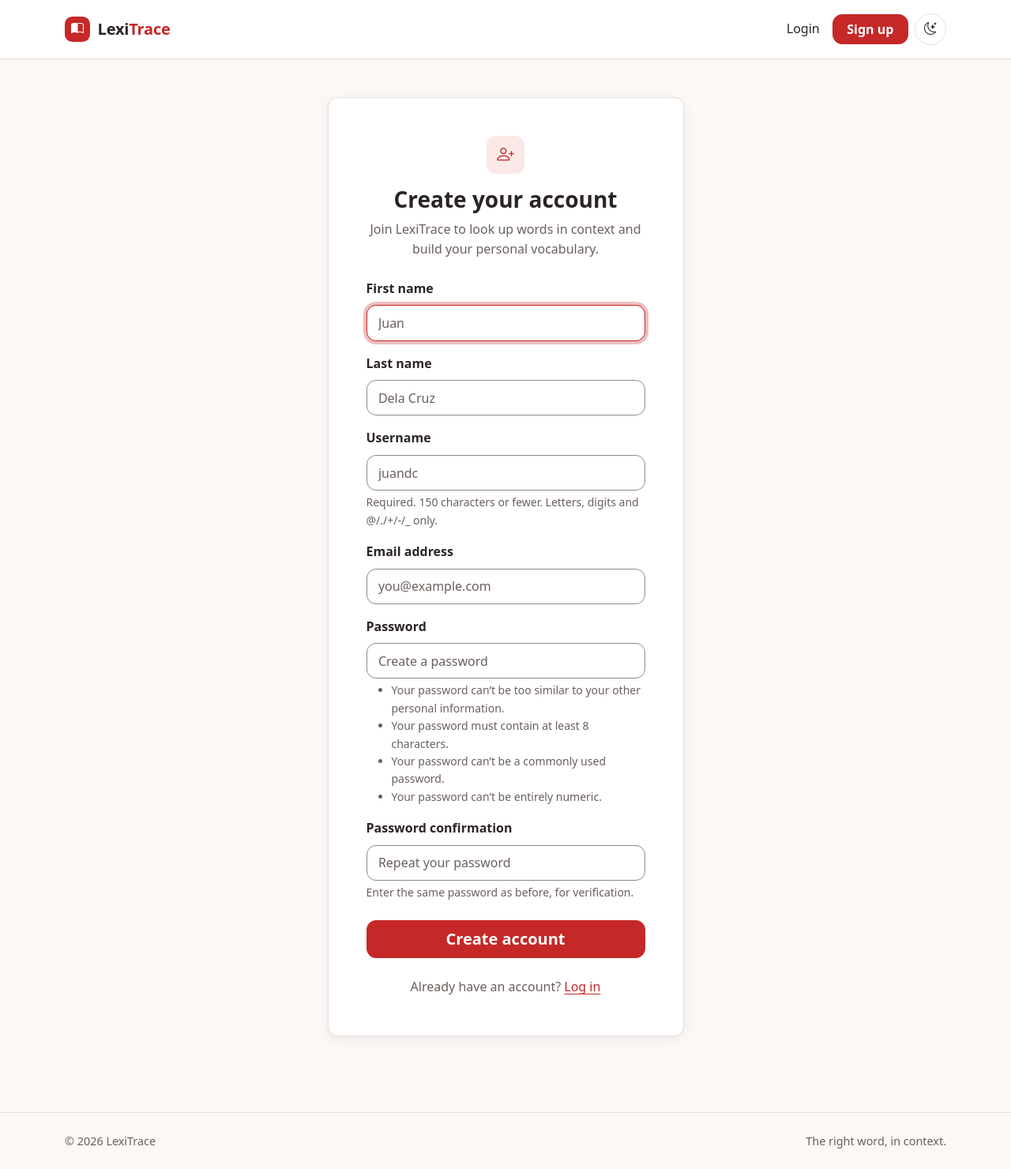
After one commit to Smaons-hub/LexiTrace-Belino-MarcelSimon-G2, a Django app: page /register/ in a window 1280 px wide. The commit adds this page. Shown: the whole page at 79% size. Run offline with Django 5.2, Linux system fonts and the light colour scheme.

Commit message:
feat(accounts): add registration page and wire sign-up links

```diff
--- a/accounts/urls.py
+++ b/accounts/urls.py
@@ -1,9 +1,10 @@
 from django.urls import path
 
-from .views import home
+from .views import home, register
 
 app_name = 'accounts'
 
 urlpatterns = [
     path('', home, name='home'),
+    path('register/', register, name='register'),
 ]
--- a/accounts/views.py
+++ b/accounts/views.py
@@ -1,7 +1,25 @@
-from django.shortcuts import render
+from django.contrib import messages
+from django.shortcuts import redirect, render
+
+from .forms import RegisterForm
 
 # Create your views here.
 
 
 def home(request):
     return render(request, 'accounts/home.html')
+
+
+def register(request):
+    if request.user.is_authenticated:
+        return redirect('accounts:home')
+    if request.method == 'POST':
+        form = RegisterForm(request.POST)
+        if form.is_valid():
+            form.save()
+            messages.success(request, 'Account created successfully. You can now log in.')
+            return redirect('accounts:home')
+        messages.error(request, 'Please correct the errors below.')
+    else:
+        form = RegisterForm()
+    return render(request, 'accounts/register.html', {'form': form})
--- a/templates/accounts/home.html
+++ b/templates/accounts/home.html
@@ -10,7 +10,7 @@
         <h1 class="hero-title mb-3">The right word, <span class="brand-accent">in context.</span></h1>
         <p class="hero-lead mb-4">LexiTrace reads the sentence around a word to give you the definition that actually fits, online, with an offline dictionary ready for when you are not.</p>
         <div class="d-flex flex-wrap gap-2">
-          <a class="btn btn-primary btn-lg" href="#"><i class="bi bi-person-plus me-2" aria-hidden="true"></i>Create account</a>
+          <a class="btn btn-primary btn-lg" href="{% url 'accounts:register' %}"><i class="bi bi-person-plus me-2" aria-hidden="true"></i>Create account</a>
           <a class="btn btn-outline-primary btn-lg" href="#">Log in</a>
         </div>
       </div>
--- /dev/null
+++ b/templates/accounts/register.html
@@ -0,0 +1,29 @@
+{% extends "base.html" %}
+
+{% block title %}Create your account · LexiTrace{% endblock %}
+
+{% block content %}
+<section class="container py-5">
+  <div class="row justify-content-center">
+    <div class="col-md-8 col-lg-6 col-xl-5">
+      <div class="card">
+        <div class="card-body p-4 p-sm-5">
+          <div class="text-center mb-4">
+            <span class="feature-icon mb-3" aria-hidden="true"><i class="bi bi-person-plus"></i></span>
+            <h1 class="h3 fw-bold mb-2">Create your account</h1>
+            <p class="text-body-secondary mb-0">Join LexiTrace to look up words in context and build your personal vocabulary.</p>
+          </div>
+
+          <form method="post" novalidate>
+            {% csrf_token %}
+            {% include "partials/form_fields.html" with form=form %}
+            <button type="submit" class="btn btn-primary btn-lg w-100 mt-2">Create account</button>
+          </form>
+
+          <p class="text-center text-body-secondary mt-4 mb-0">Already have an account? <a href="#">Log in</a></p>
+        </div>
+      </div>
+    </div>
+  </div>
+</section>
+{% endblock %}
--- a/templates/base.html
+++ b/templates/base.html
@@ -59,7 +59,7 @@
               <a class="nav-link" href="#">Login</a>
             </li>
             <li class="nav-item ms-md-1 mt-2 mt-md-0">
-              <a class="btn btn-primary" href="#">Sign up</a>
+              <a class="btn btn-primary" href="{% url 'accounts:register' %}">Sign up</a>
             </li>
           {% endif %}
         </ul>
--- a/templates/partials/form_fields.html
+++ b/templates/partials/form_fields.html
@@ -20,9 +20,13 @@
       {% if field.help_text %}
         <div id="{{ field.auto_id }}_helptext" class="form-text">{{ field.help_text|safe }}</div>
       {% endif %}
+      {% if field.errors %}
+        <div id="{{ field.auto_id }}_error">
           {% for error in field.errors %}
             <div class="invalid-feedback d-block"><i class="bi bi-exclamation-circle-fill me-1" aria-hidden="true"></i>{{ error }}</div>
           {% endfor %}
+        </div>
+      {% endif %}
     </div>
   {% else %}
     <div class="mb-3">
@@ -37,9 +41,13 @@
       {% if field.help_text %}
         <div id="{{ field.auto_id }}_helptext" class="form-text">{{ field.help_text|safe }}</div>
       {% endif %}
+      {% if field.errors %}
+        <div id="{{ field.auto_id }}_error">
           {% for error in field.errors %}
             <div class="invalid-feedback d-block"><i class="bi bi-exclamation-circle-fill me-1" aria-hidden="true"></i>{{ error }}</div>
           {% endfor %}
         </div>
       {% endif %}
+    </div>
+  {% endif %}
 {% endfor %}
```
Lines whose indentation alone changed are shown as unchanged.
